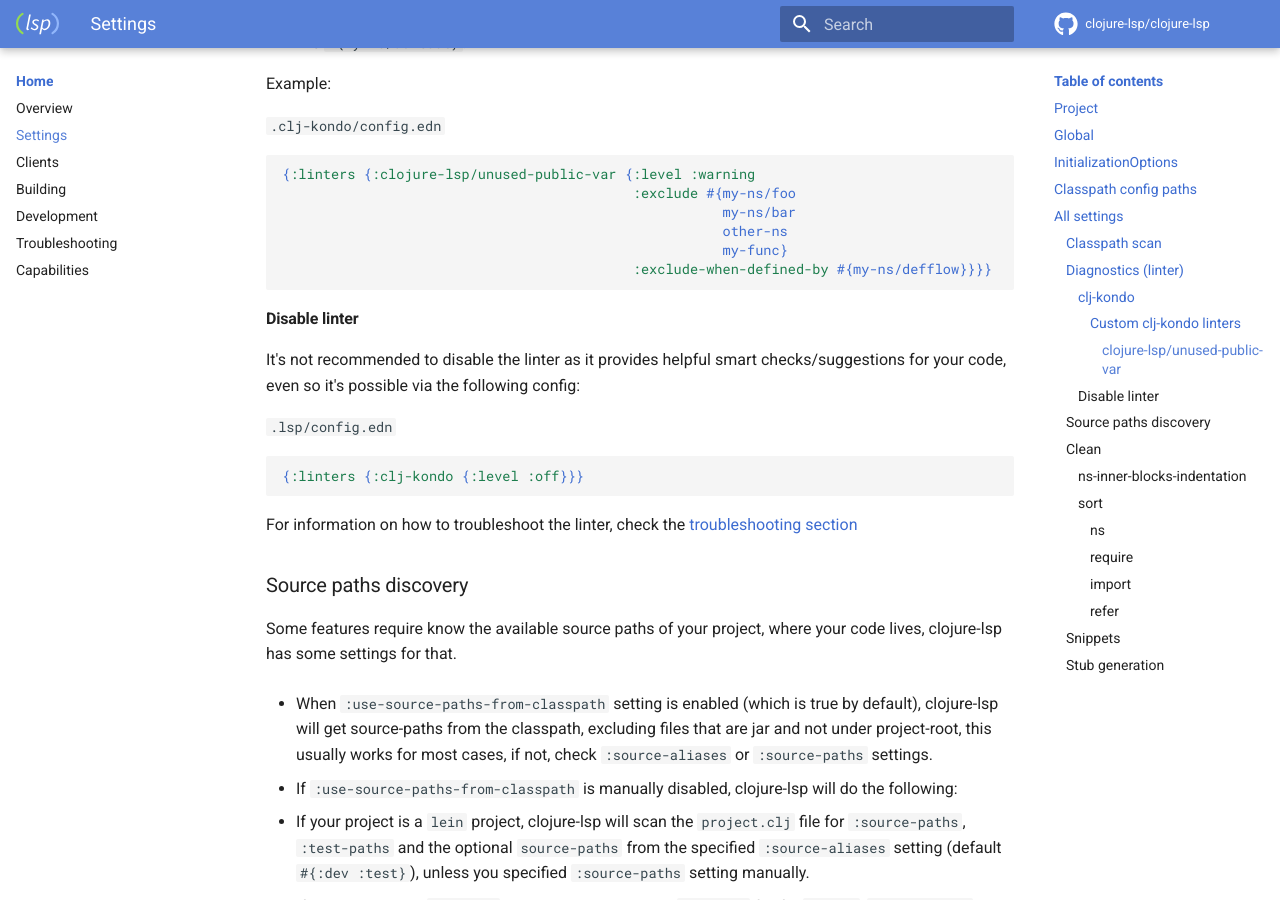
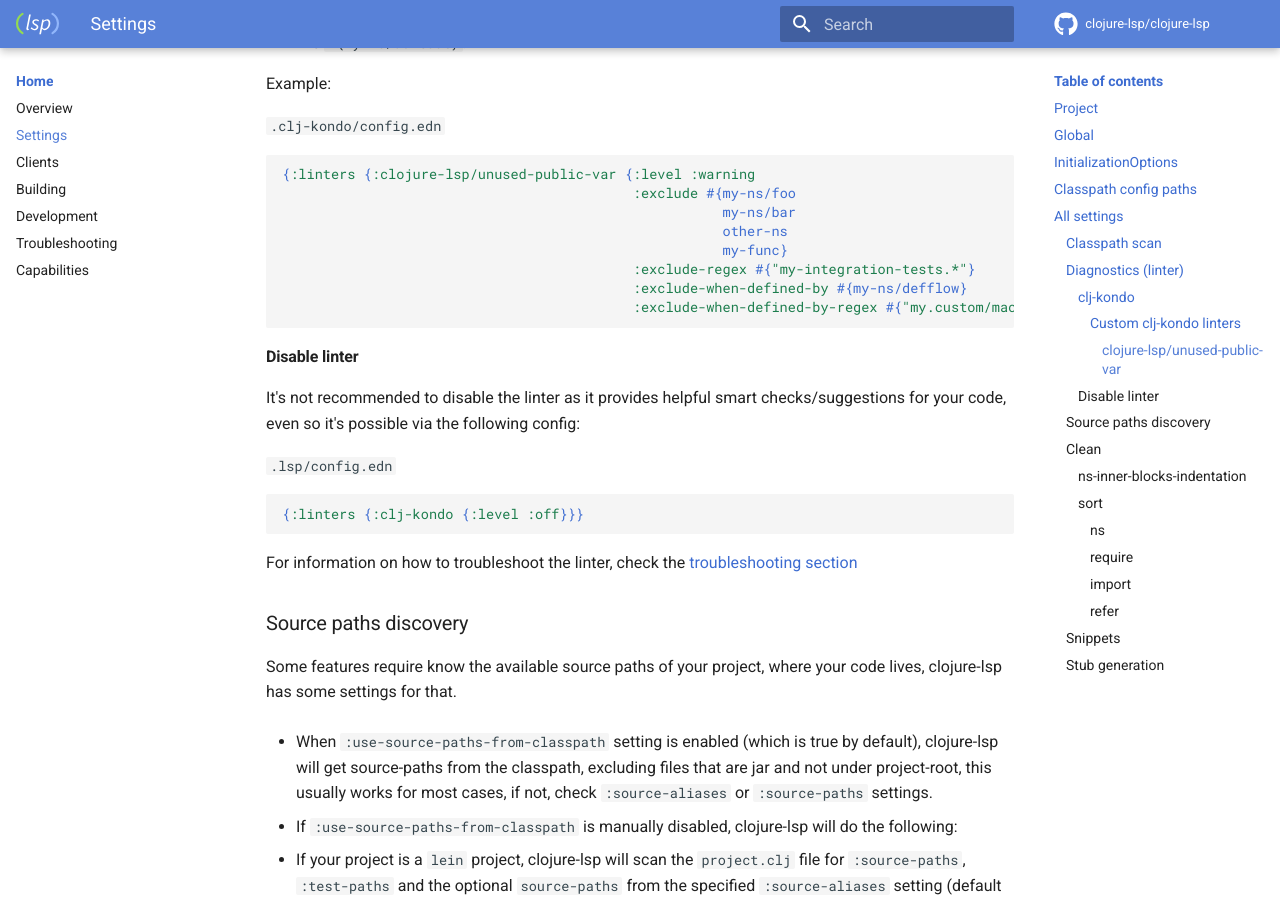
Before and after one commit to clojure-lsp/clojure-lsp, an MkDocs documentation site: the page built from docs/settings.md, in a window 1280 px wide and 900 px high, scrolled down 6558 px. Built offline with MkDocs 1.6.1 and Material for MkDocs 9.7.7, drawn with Linux system fonts in a browser that asks for light colours; comment, search, counter and statistics services are not loaded.

Commit message:
Add `:exclude-regex` and `:exclude-when-definted-by-regex` to `:clojure-lsp/unused-public-var` linter.

````diff
--- a/docs/settings.md
+++ b/docs/settings.md
@@ -196,7 +196,9 @@ Example:
                                                       my-ns/bar
                                                       other-ns
                                                       my-func}
-                                           :exclude-when-defined-by #{my-ns/defflow}}}}
+                                           :exclude-regex #{"my-integration-tests.*"}
+                                           :exclude-when-defined-by #{my-ns/defflow}
+                                           :exclude-when-defined-by-regex #{"my.custom/macro-.*"}}}}
 ```
 
 #### Disable linter
````
Also changed, not shown: CHANGELOG.md (+1 -0 lines), 1 other file.
